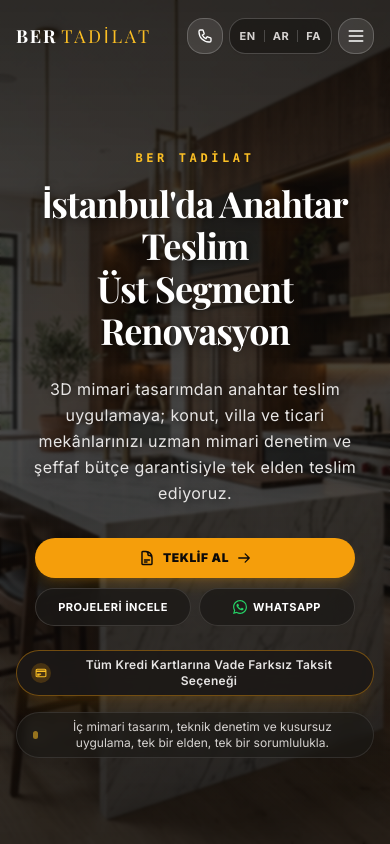
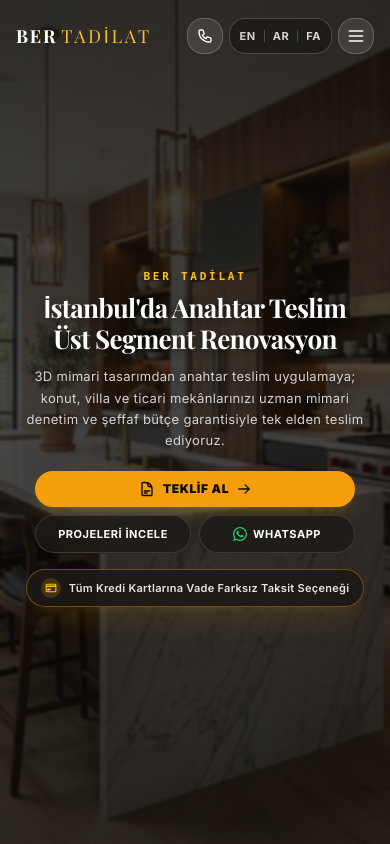
Before and after one commit to yusufcalisir/construction-web, a Next.js app: page / in a window 390 px wide. Shown: the top 844 px of the page. Built offline with nearby package versions, Linux system fonts and the light colour scheme.

Commit message:
fix(hero): sarı ile isaretlenen ozellik seridi kaldirildi, mobil responsive ust-orta-alt bosluklari ferahlatildi

```diff
--- a/components/Hero.tsx
+++ b/components/Hero.tsx
@@ -28,17 +28,9 @@ const backgroundImages = [
   },
 ]
 
-const slideDescriptions = [
-  'hero.slide0',
-  'hero.slide1',
-  'hero.slide2',
-  'hero.slide3',
-]
-
 export default function Hero() {
   const { t } = useLanguage()
   const [currentImageIndex, setCurrentImageIndex] = useState(0)
-  const [highlightActive, setHighlightActive] = useState(false)
 
   // Rotate images every 6 seconds
   useEffect(() => {
@@ -48,21 +40,10 @@ export default function Hero() {
     return () => clearInterval(timer)
   }, [])
 
-  // Trigger draw-in highlighter animation when slide changes
-  useEffect(() => {
-    setHighlightActive(false)
-    const timeout = setTimeout(() => {
-      setHighlightActive(true)
-    }, 200)
-    return () => clearTimeout(timeout)
-  }, [currentImageIndex])
-
-
-
   return (
     <section id="home" className="relative w-full" suppressHydrationWarning>
       {/* 1. Full-screen Hero Landing Banner */}
-      <div className="relative h-screen w-full flex items-center justify-center bg-stone-950 overflow-hidden">
+      <div className="relative min-h-[100svh] lg:h-screen w-full flex items-center justify-center bg-stone-950 overflow-hidden py-20 sm:py-24 lg:py-0">
         {/* Fading Background Slideshow */}
         <div className="absolute inset-0 w-full h-full z-0">
           {backgroundImages.map((image, index) => (
@@ -88,28 +69,28 @@ export default function Hero() {
         <div className="absolute inset-0 z-[1] bg-stone-950/50 backdrop-blur-[1px] bg-gradient-to-b from-stone-950/60 via-stone-950/40 to-stone-950/60" />
 
         {/* Typography Content Container */}
-        <div className="w-full max-w-4xl mx-auto px-4 sm:px-6 relative z-[2] flex flex-col items-center text-center pt-16">
+        <div className="w-full max-w-4xl mx-auto px-4 sm:px-6 relative z-[2] flex flex-col items-center text-center pt-8 sm:pt-12 lg:pt-0">
           {/* Branding Title */}
-          <span className="font-mono text-xs sm:text-sm tracking-[0.3em] text-amber-400 font-bold block mb-4 uppercase">
+          <span className="font-mono text-[11px] sm:text-xs md:text-sm tracking-[0.25em] sm:tracking-[0.3em] text-amber-400 font-bold block mb-2 sm:mb-4 uppercase">
             {t('hero.badge')}
           </span>
 
           {/* Main Headline */}
-          <h1 className="text-4xl sm:text-5xl lg:text-6xl font-bold mb-6 text-white tracking-tight leading-[1.18] whitespace-pre-line font-serif" style={{
+          <h1 className="text-[26px] xs:text-3xl sm:text-5xl lg:text-6xl font-bold mb-3 sm:mb-6 text-white tracking-tight leading-[1.18] whitespace-pre-line font-serif max-w-3xl" style={{
             textShadow: '0 2px 10px rgba(0,0,0,0.5)'
           }}>
             {t('hero.headline')}
           </h1>
 
           {/* Subheadline */}
-          <p className="text-base sm:text-lg lg:text-xl text-stone-200 font-normal leading-relaxed tracking-wide max-w-2xl mx-auto mb-8" style={{
+          <p className="text-[13px] sm:text-base lg:text-lg text-stone-200/90 font-normal leading-relaxed tracking-wide max-w-2xl mx-auto mb-5 sm:mb-7" style={{
             textShadow: '0 2px 8px rgba(0,0,0,0.6)'
           }}>
             {t('hero.subheadline')}
           </p>
 
           {/* Hero Premium CTA Buttons */}
-          <div className="flex flex-col sm:flex-row items-center justify-center gap-2.5 sm:gap-3.5 mb-6 sm:mb-8 w-full sm:w-auto max-w-xs sm:max-w-none">
+          <div className="flex flex-col sm:flex-row items-center justify-center gap-2 sm:gap-3.5 mb-4 sm:mb-6 w-full sm:w-auto max-w-xs sm:max-w-none">
             {/* Primary Teklif Al Button */}
             <a
               href="#on-degerlendirme"
@@ -121,7 +102,7 @@ export default function Hero() {
                   window.scrollTo({ top: offsetTop, behavior: 'smooth' })
                 }
               }}
-              className="w-full sm:w-auto inline-flex items-center justify-center gap-2 px-6 sm:px-8 py-3 sm:py-3.5 rounded-full font-black text-xs sm:text-sm tracking-wider uppercase bg-amber-500 text-stone-950 hover:bg-amber-400 hover:shadow-xl hover:shadow-amber-500/30 transition-all duration-300 hover:scale-105 active:scale-95 focus:outline-none cursor-pointer shadow-lg shadow-amber-500/20"
+              className="w-full sm:w-auto inline-flex items-center justify-center gap-2 px-5 sm:px-8 py-2.5 sm:py-3.5 rounded-full font-black text-xs sm:text-sm tracking-wider uppercase bg-amber-500 text-stone-950 hover:bg-amber-400 hover:shadow-xl hover:shadow-amber-500/30 transition-all duration-300 hover:scale-105 active:scale-95 focus:outline-none cursor-pointer shadow-lg shadow-amber-500/20"
             >
               <svg className="w-4 h-4 fill-none stroke-current" strokeWidth={2.2} viewBox="0 0 24 24">
                 <path strokeLinecap="round" strokeLinejoin="round" d="M19.5 14.25v-2.625a3.375 3.375 0 00-3.375-3.375h-1.5A1.125 1.125 0 0113.5 7.125v-1.5a3.375 3.375 0 00-3.375-3.375H8.25m0 12.75h7.5m-7.5 3H12M10.5 2.25H5.625c-.621 0-1.125.504-1.125 1.125v17.25c0 .621.504 1.125 1.125 1.125h12.75c.621 0 1.125-.504 1.125-1.125V11.25a9 9 0 00-9-9z" />
@@ -163,7 +144,7 @@ export default function Hero() {
         </div>
 
         {/* Prominent Vade Farksız Taksit Pill */}
-          <div className="inline-flex items-center gap-2 sm:gap-2.5 px-3.5 sm:px-5 py-1.5 sm:py-2 rounded-full bg-stone-900/90 border border-amber-500/40 backdrop-blur-md text-xs sm:text-sm text-stone-200 mb-4 shadow-xl shadow-amber-500/10 hover:border-amber-400/70 transition-all duration-300 group cursor-default">
+        <div className="inline-flex items-center gap-2 sm:gap-2.5 px-3.5 sm:px-5 py-2 sm:py-2.5 rounded-full bg-stone-900/90 border border-amber-500/40 backdrop-blur-md text-[11px] sm:text-sm text-stone-200 shadow-xl shadow-amber-500/10 hover:border-amber-400/70 transition-all duration-300 group cursor-default">
           <span className="flex items-center justify-center w-5 h-5 sm:w-6 sm:h-6 rounded-full bg-amber-500/20 text-amber-400 shrink-0 group-hover:bg-amber-500 group-hover:text-stone-950 transition-all duration-300">
             <svg className="w-3 h-3 sm:w-3.5 sm:h-3.5 fill-none stroke-current" strokeWidth={2.2} viewBox="0 0 24 24">
               <path strokeLinecap="round" strokeLinejoin="round" d="M2.25 8.25h19.5M2.25 9h19.5m-16.5 5.25h6m-6 2.25h3m-3.75 3h15a2.25 2.25 0 002.25-2.25V6.75A2.25 2.25 0 0019.5 4.5h-15a2.25 2.25 0 00-2.25 2.25v10.5A2.25 2.25 0 004.5 19.5z" />
@@ -174,14 +155,6 @@ export default function Hero() {
           </span>
           <span className="hidden sm:inline-block text-[10px] font-mono font-bold uppercase tracking-wider px-2 py-0.5 rounded-full bg-amber-400/20 text-amber-300 border border-amber-400/30">
             {t('hero.installmentBadge')}
-            </span>
-          </div>
-
-          {/* Dynamic rotating slide feature pill */}
-          <div className="inline-flex items-center gap-2.5 px-4 py-1.5 rounded-full bg-stone-900/60 border border-white/10 backdrop-blur-sm text-xs sm:text-sm text-stone-300">
-            <span className="w-2 h-2 rounded-full bg-amber-400 animate-pulse" />
-            <span className={`transition-opacity duration-500 ${highlightActive ? 'opacity-100' : 'opacity-40'}`}>
-              {t(slideDescriptions[currentImageIndex])}
           </span>
         </div>
       </div>
@@ -208,8 +181,6 @@ export default function Hero() {
         </svg>
       </a>
     </div>
-
-
   </section>
 )
 }
```
Lines whose indentation alone changed are shown as unchanged.
